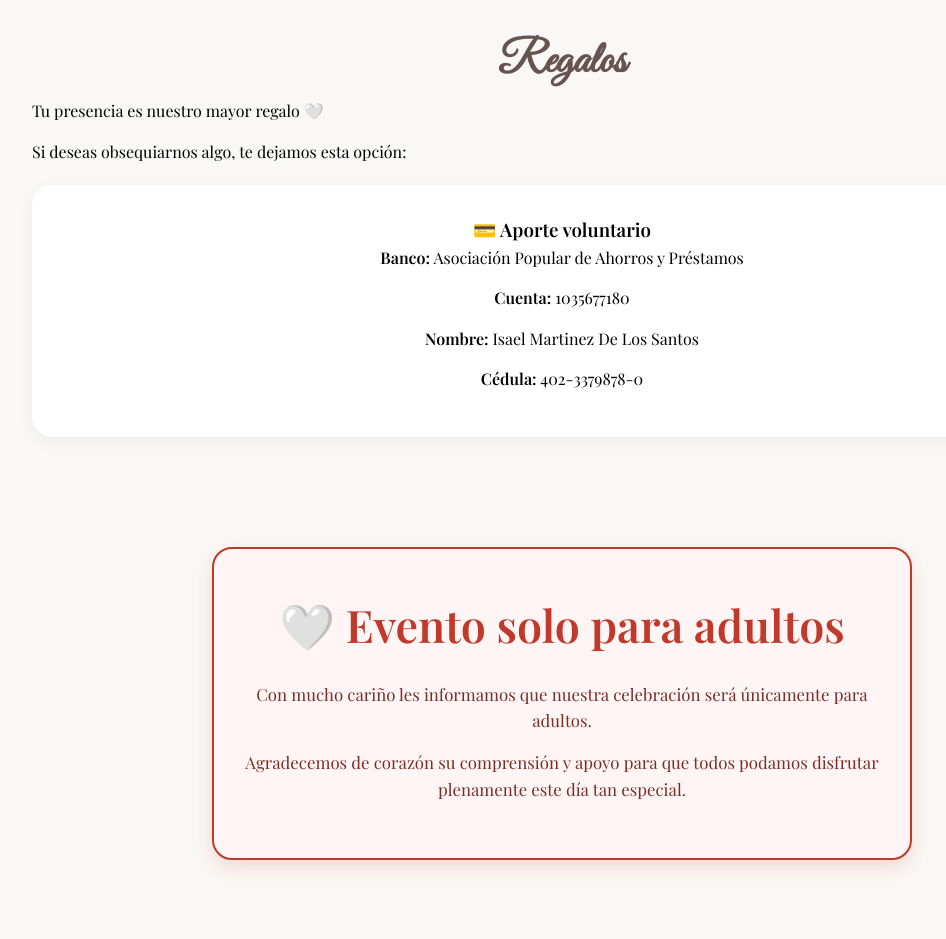
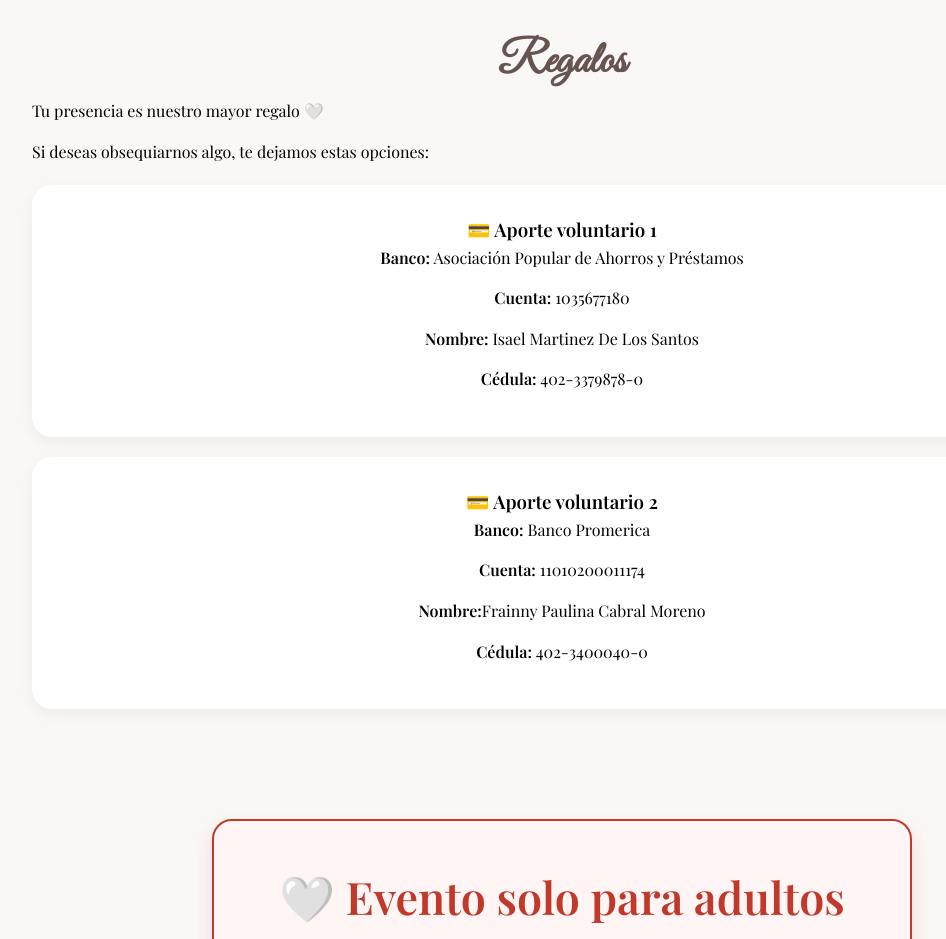
Before and after one commit to yanstack/wedding-bro, a plain HTML site: page docs/index.html in a window 1280 px wide. Shown: the part 6280-7219 px from the top of the page, without its empty margins (78-1024 px from the left). Drawn offline with nearby package versions, Linux system fonts and the light colour scheme.

Commit message:
seventythird Commit

```diff
--- a/docs/css/index.css
+++ b/docs/css/index.css
@@ -20,7 +20,13 @@ body {
     font-family: 'Playfair Display', serif;
     background: #faf8f6;
     line-height: 1.6;
+    position: relative;
+
+
 }
+
+
+/*------------------------------------------------------------------*/
 
 img {
     max-width: 100%;
--- a/docs/index.html
+++ b/docs/index.html
@@ -242,15 +242,22 @@
 
         <p>
             Si deseas obsequiarnos algo,
-            te dejamos esta opción:
+            te dejamos estas opciones:
         </p>
 
         <div class="cuenta">
-            <h3>💳 Aporte voluntario</h3>
+            <h3>💳 Aporte voluntario 1</h3>
             <p><strong>Banco:</strong> Asociación Popular de Ahorros y Préstamos</p>
             <p><strong>Cuenta:</strong> 1035677180</p>
             <p><strong>Nombre:</strong> Isael Martinez De Los Santos</p>
             <p><strong>Cédula:</strong> 402-3379878-0</p>
+        </div>
+        <div class="cuenta">
+            <h3>💳 Aporte voluntario 2</h3>
+            <p><strong>Banco:</strong> Banco Promerica</p>
+            <p><strong>Cuenta:</strong> 11010200011174</p>
+            <p><strong>Nombre:</strong>Frainny Paulina Cabral Moreno</p>
+            <p><strong>Cédula:</strong> 402-3400040-0</p>
         </div>
     </section>
 
```
Also changed, not shown: docs/fondo.jpg (deleted), docs/fondo.png (added).
